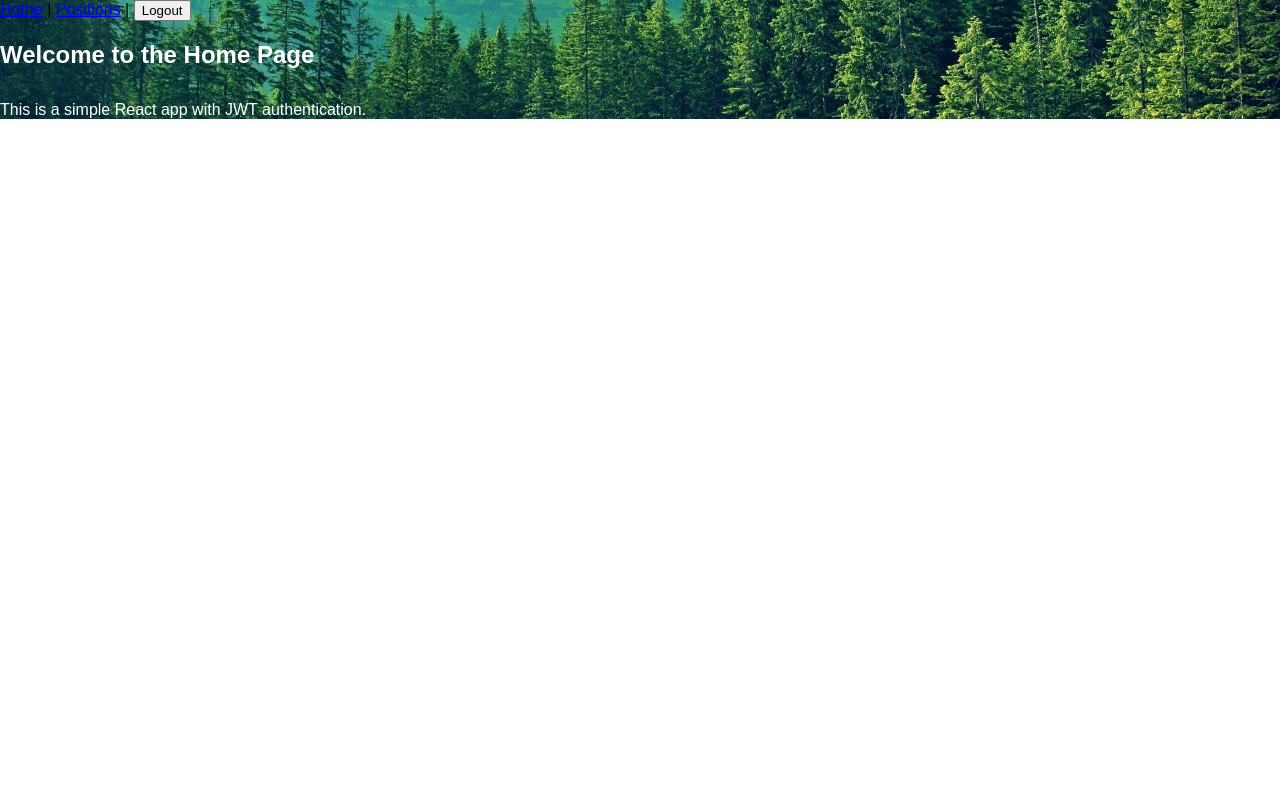
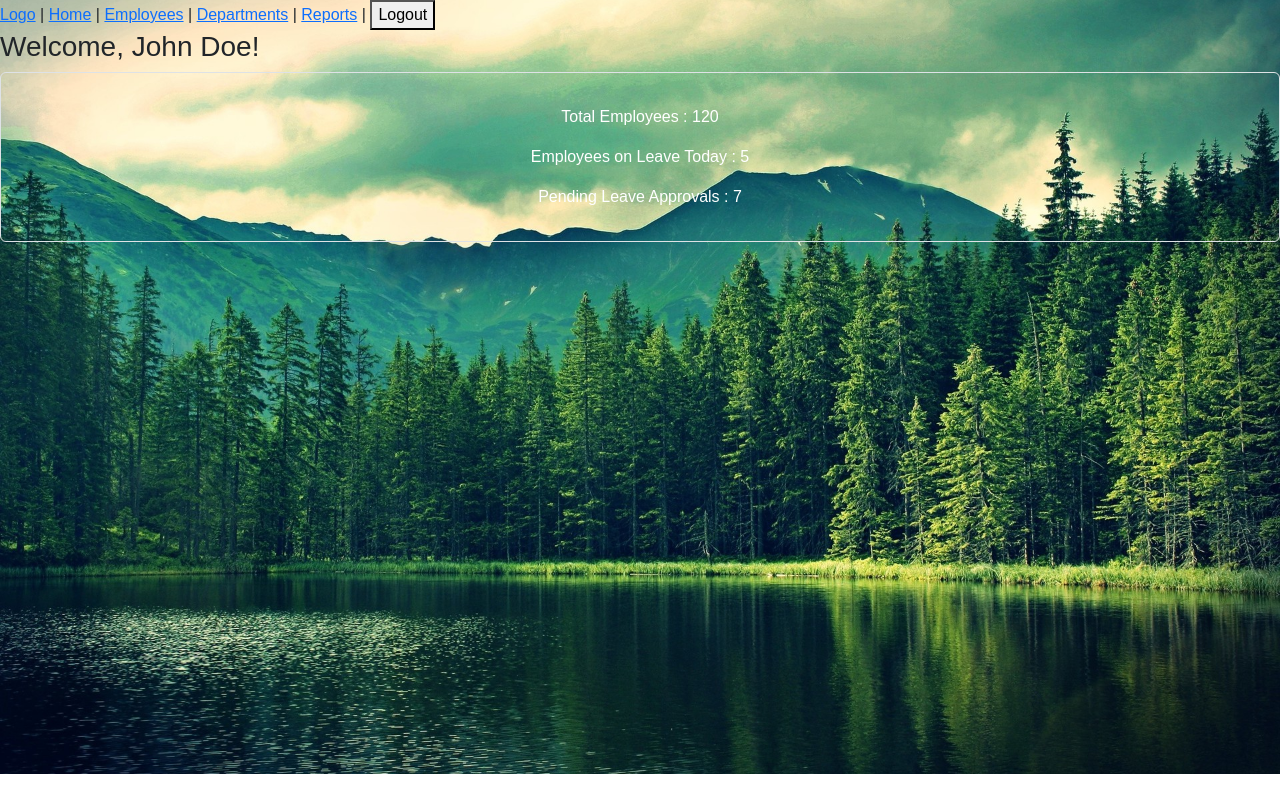
Before and after one commit to NGAL-LAY/emp_react_python, a React (Create React App) app: page / in a window 1280 px wide. Built offline with nearby package versions, Linux system fonts and the light colour scheme; sample sign-in values are in the browser's storage.

Commit message:
home page setting

```diff
--- a/public/index.html
+++ b/public/index.html
@@ -1,14 +1,12 @@
 <!DOCTYPE html>
 <html lang="en">
+
 <head>
   <meta charset="utf-8" />
   <link rel="icon" href="%PUBLIC_URL%/favicon.ico" />
   <meta name="viewport" content="width=device-width, initial-scale=1" />
   <meta name="theme-color" content="#000000" />
-    <meta
-      name="description"
-      content="Web site created using create-react-app"
-    />
+  <meta name="description" content="Web site created using create-react-app" />
   <link rel="apple-touch-icon" href="%PUBLIC_URL%/logo192.png" />
   <!--
       manifest.json provides metadata used when your web app is installed on a
@@ -24,8 +22,11 @@
       work correctly both with client-side routing and a non-root public URL.
       Learn how to configure a non-root public URL by running `npm run build`.
     -->
-    <title>React App</title>
+  <!-- Bootstrap CSS -->
+  <link href="https://cdn.jsdelivr.net/npm/bootstrap@5.3.0-alpha3/dist/css/bootstrap.min.css" rel="stylesheet" />
+  <title>Employee Management</title>
 </head>
+
 <body>
   <noscript>You need to enable JavaScript to run this app.</noscript>
   <div id="root"></div>
@@ -40,4 +41,5 @@
       To create a production bundle, use `npm run build` or `yarn build`.
     -->
 </body>
+
 </html>
--- a/src/App.js
+++ b/src/App.js
@@ -21,8 +21,11 @@ const App = () => {
     <nav>
       {isAuthenticated ? (
         <>
+          <Link>Logo</Link> |{' '}
           <Link to="/">Home</Link> |{' '}
-          <Link to="/positions">Positions</Link> |{' '}
+          <Link to="/employees">Employees</Link> |{' '}
+          <Link to="/departments">Departments</Link> |{' '}
+          <Link to="/employees">Reports</Link> |{' '}
           <button onClick={handleLogout}>Logout</button>
         </>
       ) : (
--- a/src/pages/Home.js
+++ b/src/pages/Home.js
@@ -1,10 +1,22 @@
 import React from 'react';
 
-const Home = () => (
-  <div>
-    <h2>Welcome to the Home Page</h2>
-    <p>This is a simple React app with JWT authentication.</p>
+const Home = () => {
+  const userName = "John Doe";
+  const userSats = {
+    totalEmp: 120,
+    todayLev: 5,
+    pendingLev: 7
+  }
+  return (
+  <div className='body_div_height'>
+    <h3>Welcome, {userName}!</h3>
+    <div className="p-3 border rounded text-center">
+    <p>Total Employees : {userSats.totalEmp}</p>
+    <p>Employees on Leave Today : {userSats.todayLev}</p>
+    <p>Pending Leave Approvals : {userSats.pendingLev}</p>
+    </div>
+
   </div>
 );
-
+}
 export default Home;
--- a/src/styles/global.css
+++ b/src/styles/global.css
@@ -7,3 +7,7 @@ body {
   h1 {
     color: #333;
   }
+
+  .body_div_height{
+    height: 93vh;
+  }
```
Lines whose indentation alone changed are shown as unchanged.
